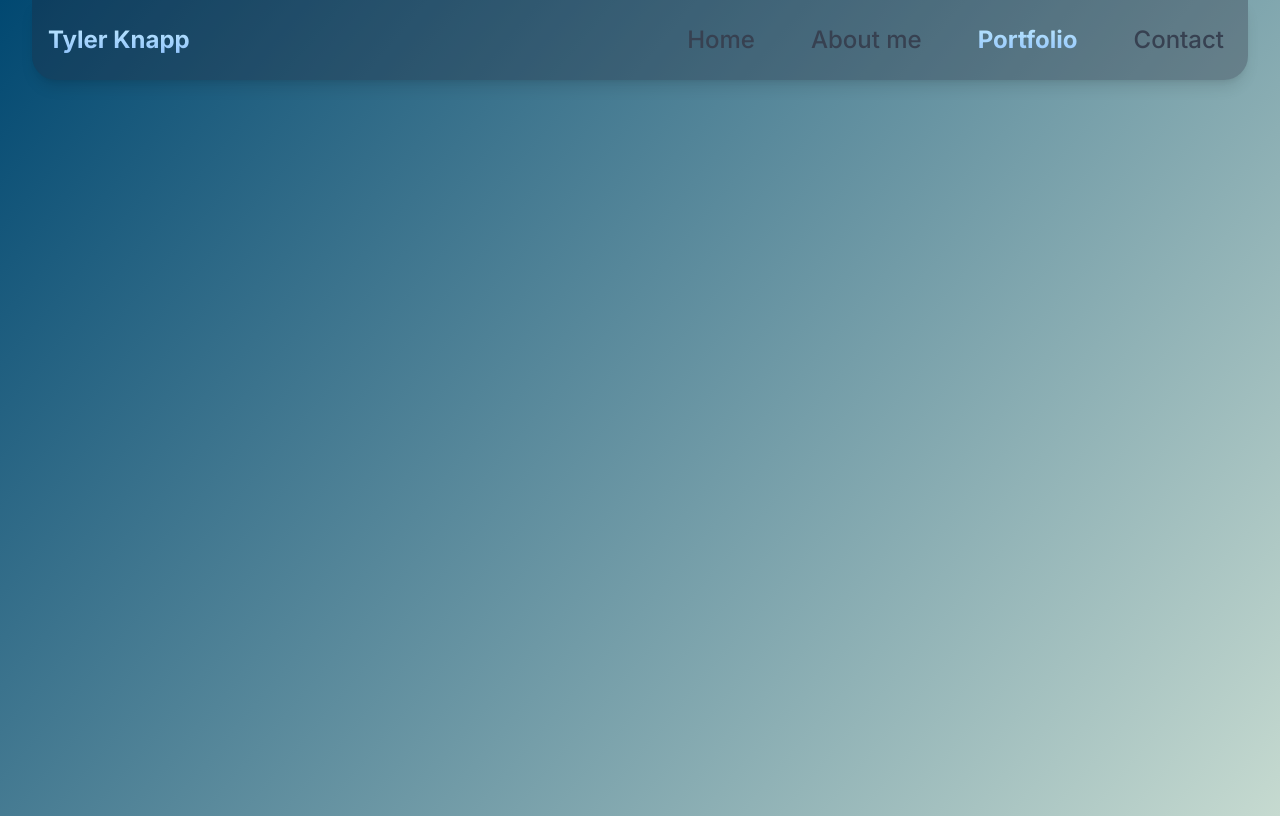
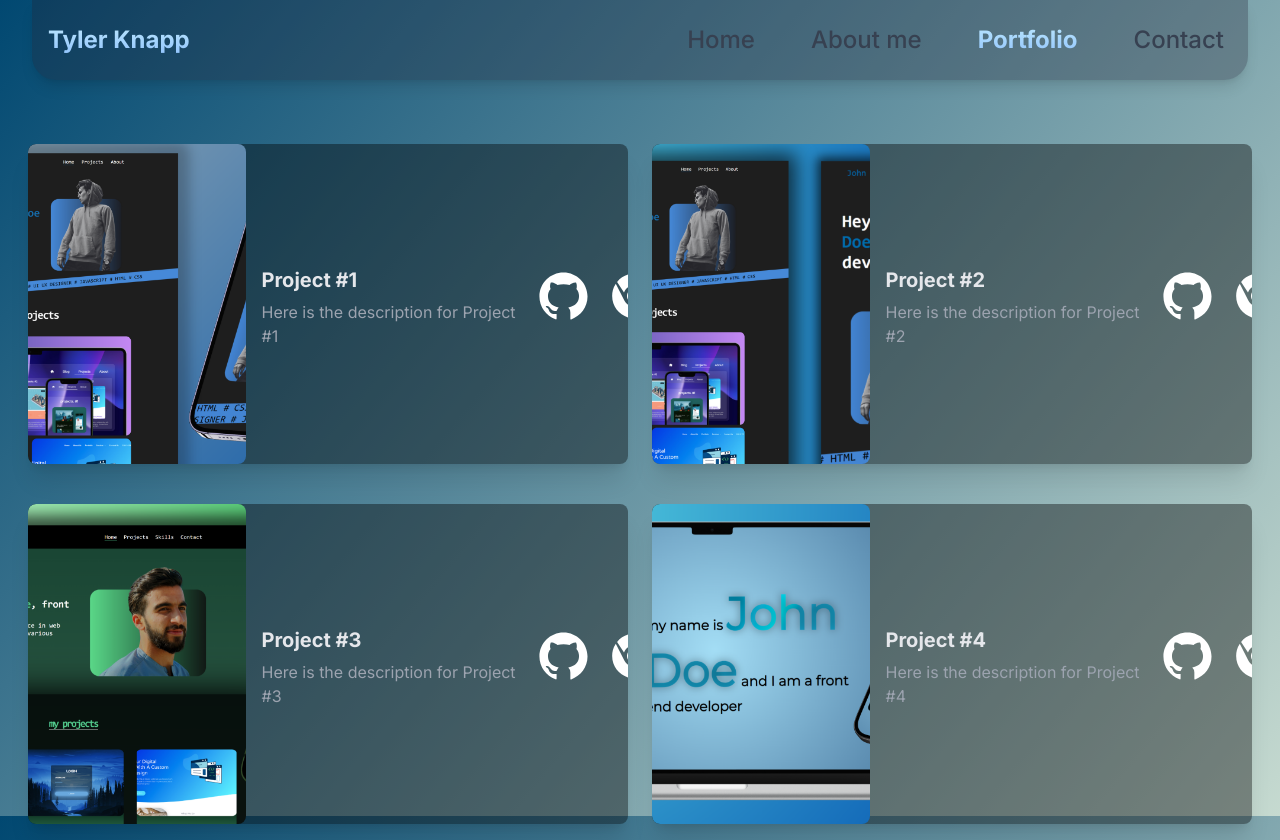
Before and after one commit to Tyler-KD/tyler-knapp-portfolio, a React (Vite) app: page /Portfolio in a window 1280 px wide. Before the commit the page ends 816 px from the top, so only its background shows below. Built offline with nearby package versions, Linux system fonts and the light colour scheme; the HTML template or start-up script is replaced by a standard one.

Commit message:
Added grid layout with image, description paragraph, and GitHub/Chrome icons for each Project in Portfolio.jsx

```diff
--- a/src/components/Portfolio.jsx
+++ b/src/components/Portfolio.jsx
@@ -1,14 +1,118 @@
 import React from 'react';
-// import proj1 from '../assets/proj1.png';
-// import proj2 from '../assets/proj2.png';
-// import proj3 from '../assets/proj3.png';
-// import proj4 from '../assets/proj4.png';
-// import { AiFillGithub, AiFillChrome } from 'react-icons/ai';
+import proj1 from '../assets/proj1.png';
+import proj2 from '../assets/proj2.png';
+import proj3 from '../assets/proj3.png';
+import proj4 from '../assets/proj4.png';
+// Import Github and Chrome icons from react-icons
+import { AiFillGithub, AiFillChrome } from 'react-icons/ai';
 
 const Portfolio = () => {
   return (
     <div className='pt-16 pb-10 sm:pt-16 sm:pb-16 lg:pb-16 h-[92vh]'>
+        {/* On small screens and above, there will be 2 grid columns */}
+        {/* On mobile screens, there will be default only 1 column */}
+        {/* gap-6 between all items */}
         <div className='px-7 mx-auto grid sm:grid-cols-2 gap-6'>
+
+            <div className='mb-4 flex flex-col sm:grid sm:grid-cols-8 rounded-lg bg-black/40 overflow-hidden shadow-xl z-1 sm:pr-5'>
+                {/* Anchor element containing image takes 3 out of 8 columns defined on smaller screens and above */}
+                <a href="/" className='group h-48 col-span-3 md:h-80'>
+                    {/* Group-hover:scale will increase image scale when hover over */}
+                    <img src={proj1} alt="" className='h-full w-full object-cover object-center transition
+                                                        duration-200 group-hover:scale-110 rounded-lg'/>
+
+                </a>
+                {/* Div containing description paragraph takes 4 columns out of 8 on smaller screens and above */}
+                <div className='flex flex-col col-span-4 p-4 mx-auto my-auto'>
+                    <h2 className='text-gray-200 font-bold text-xl leading-10'>
+                        Project #1
+                    </h2>
+                    <p className='text-gray-400'>
+                        Here is the description for Project #1
+                    </p>
+                </div>
+                {/* Only 1 column span left for div containing GitHub and Chrome icons */}
+                {/* Need flex-row instead of flex-direction so that both icons are displayed next to each other */}
+                <div className='flex flex-row justify-between text-white gap-4 mx-auto pb-4'>
+                    <AiFillGithub className='w-[55px] h-auto'/>
+                    <AiFillChrome className='w-[55px] h-auto'/>
+                </div>
+            </div>
+
+            <div className='mb-4 flex flex-col sm:grid sm:grid-cols-8 rounded-lg bg-black/40 overflow-hidden shadow-xl z-1 sm:pr-5'>
+                {/* Anchor element containing image takes 3 out of 8 columns defined on smaller screens and above */}
+                <a href="/" className='group h-48 col-span-3 md:h-80'>
+                    {/* Group-hover:scale will increase image scale when hover over */}
+                    <img src={proj2} alt="" className='h-full w-full object-cover object-center transition
+                                                        duration-200 group-hover:scale-110 rounded-lg'/>
+
+                </a>
+                {/* Div containing description paragraph takes 4 columns out of 8 on smaller screens and above */}
+                <div className='flex flex-col col-span-4 p-4 mx-auto my-auto'>
+                    <h2 className='text-gray-200 font-bold text-xl leading-10'>
+                        Project #2
+                    </h2>
+                    <p className='text-gray-400'>
+                        Here is the description for Project #2
+                    </p>
+                </div>
+                {/* Only 1 column span left for div containing GitHub and Chrome icons */}
+                {/* Need flex-row instead of flex-direction so that both icons are displayed next to each other */}
+                <div className='flex flex-row justify-between text-white gap-4 mx-auto pb-4'>
+                    <AiFillGithub className='w-[55px] h-auto'/>
+                    <AiFillChrome className='w-[55px] h-auto'/>
+                </div>
+            </div>
+
+            <div className='mb-4 flex flex-col sm:grid sm:grid-cols-8 rounded-lg bg-black/40 overflow-hidden shadow-xl z-1 sm:pr-5'>
+                {/* Anchor element containing image takes 3 out of 8 columns defined on smaller screens and above */}
+                <a href="/" className='group h-48 col-span-3 md:h-80'>
+                    {/* Group-hover:scale will increase image scale when hover over */}
+                    <img src={proj3} alt="" className='h-full w-full object-cover object-center transition
+                                                        duration-200 group-hover:scale-110 rounded-lg'/>
+
+                </a>
+                {/* Div containing description paragraph takes 4 columns out of 8 on smaller screens and above */}
+                <div className='flex flex-col col-span-4 p-4 mx-auto my-auto'>
+                    <h2 className='text-gray-200 font-bold text-xl leading-10'>
+                        Project #3
+                    </h2>
+                    <p className='text-gray-400'>
+                        Here is the description for Project #3
+                    </p>
+                </div>
+                {/* Only 1 column span left for div containing GitHub and Chrome icons */}
+                {/* Need flex-row instead of flex-direction so that both icons are displayed next to each other */}
+                <div className='flex flex-row justify-between text-white gap-4 mx-auto pb-4'>
+                    <AiFillGithub className='w-[55px] h-auto'/>
+                    <AiFillChrome className='w-[55px] h-auto'/>
+                </div>
+            </div>
+
+            <div className='mb-4 flex flex-col sm:grid sm:grid-cols-8 rounded-lg bg-black/40 overflow-hidden shadow-xl z-1 sm:pr-5'>
+                {/* Anchor element containing image takes 3 out of 8 columns defined on smaller screens and above */}
+                <a href="/" className='group h-48 col-span-3 md:h-80'>
+                    {/* Group-hover:scale will increase image scale when hover over */}
+                    <img src={proj4} alt="" className='h-full w-full object-cover object-center transition
+                                                        duration-200 group-hover:scale-110 rounded-lg'/>
+
+                </a>
+                {/* Div containing description paragraph takes 4 columns out of 8 on smaller screens and above */}
+                <div className='flex flex-col col-span-4 p-4 mx-auto my-auto'>
+                    <h2 className='text-gray-200 font-bold text-xl leading-10'>
+                        Project #4
+                    </h2>
+                    <p className='text-gray-400'>
+                        Here is the description for Project #4
+                    </p>
+                </div>
+                {/* Only 1 column span left for div containing GitHub and Chrome icons */}
+                {/* Need flex-row instead of flex-direction so that both icons are displayed next to each other */}
+                <div className='flex flex-row justify-between text-white gap-4 mx-auto pb-4'>
+                    <AiFillGithub className='w-[55px] h-auto'/>
+                    <AiFillChrome className='w-[55px] h-auto'/>
+                </div>
+            </div>
 
         </div>
 
```
